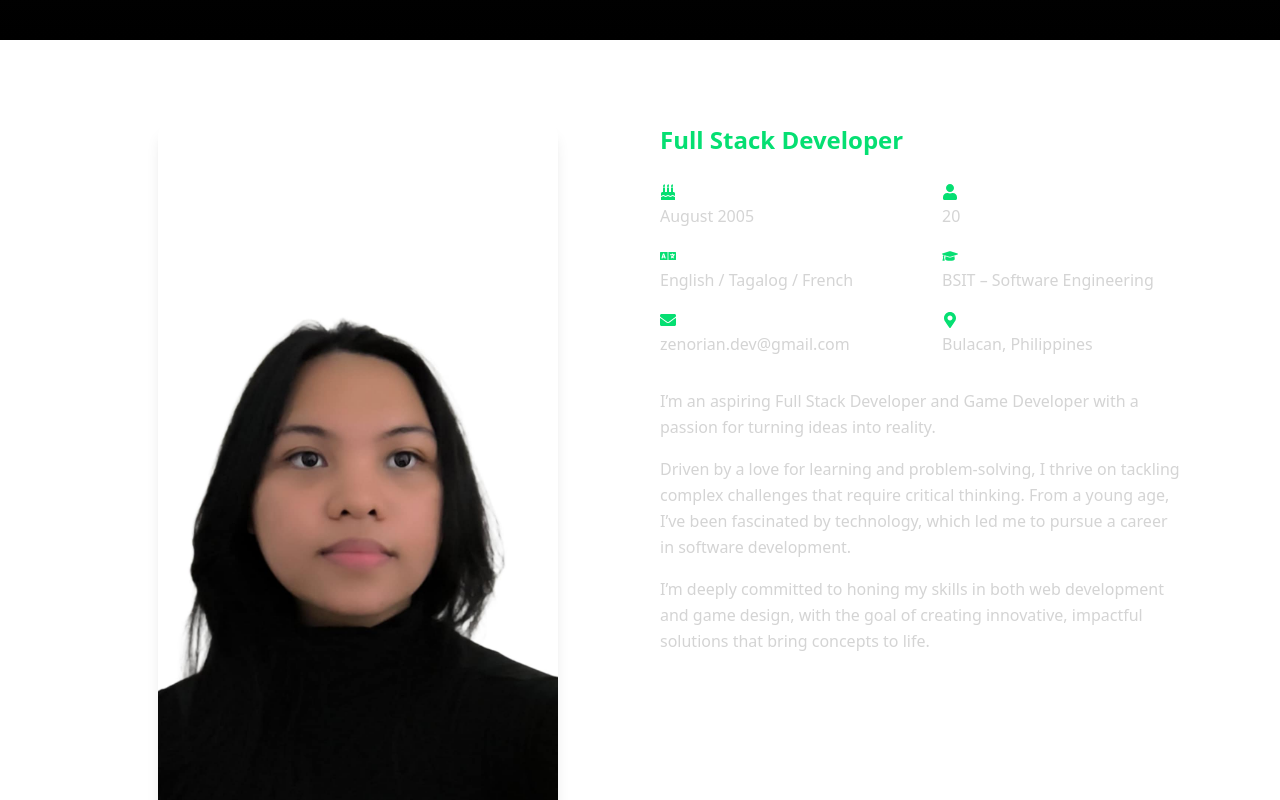
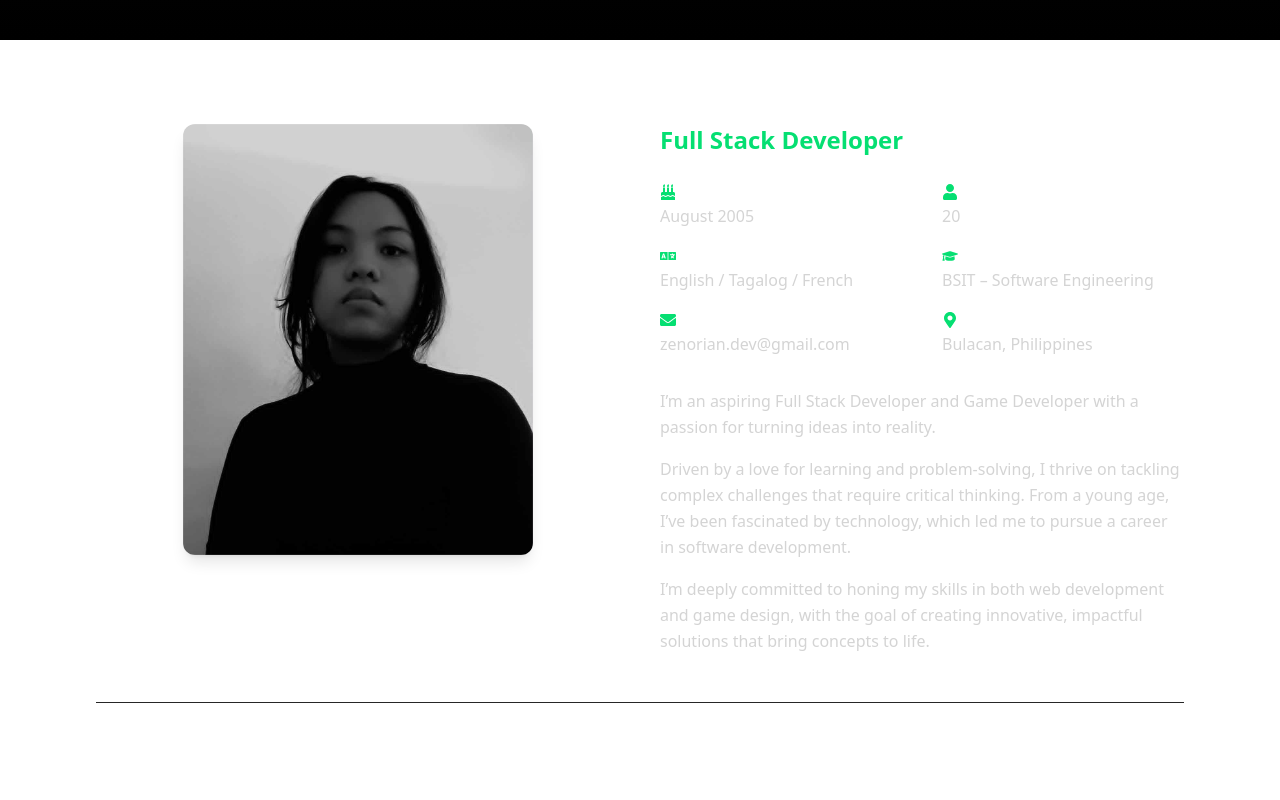
Before and after one commit to ZenorianDev/Portfolio, a Next.js app in the folder portfolio/: page / in a window 1280 px wide. Shown: the part 760-1560 px from the top of the page. Built offline with nearby package versions, Linux system fonts and the light colour scheme.

Commit message:
public, about

```diff
--- a/portfolio/components/about.tsx
+++ b/portfolio/components/about.tsx
@@ -55,9 +55,9 @@ export default function About() {
           {/* Profile photo */}
           <div className="flex justify-center">
             <Image
-              src="/me.jpg"
+              src="/profile.jpg"
               alt="Profile photo"
-              width={400}
+              width={350}
               height={500}
               className="rounded-xl shadow-lg object-cover"
             />
```
Also changed, not shown: portfolio/public/me.jpg, portfolio/public/profile.jpg (added).
